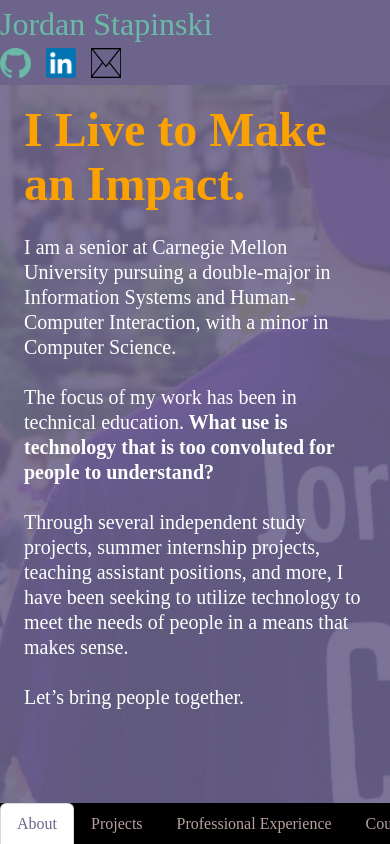
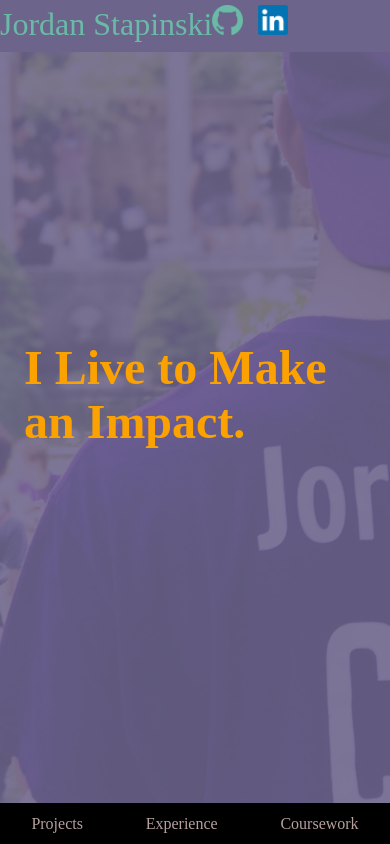
Before and after one commit to jestapinski/Portfolio, a React (Create React App) app: page / in a window 390 px wide. Built offline with nearby package versions, Linux system fonts and the light colour scheme.

Commit message:
Added some modal styling, fixed experience modal, changed favicon, made some mobile UI changes

```diff
--- a/public/index.html
+++ b/public/index.html
@@ -9,7 +9,7 @@
       homescreen on Android. See https://developers.google.com/web/fundamentals/engage-and-retain/web-app-manifest/
     -->
     <link rel="manifest" href="%PUBLIC_URL%/manifest.json">
-    <link rel="shortcut icon" href="%PUBLIC_URL%/favicon.ico">
+    <link rel="shortcut icon" href="%PUBLIC_URL%/favicon.png">
     <link rel="stylesheet"    href="https://cdnjs.cloudflare.com/ajax/libs/animate.css/3.5.2/animate.min.css"/>
     <!--
       Notice the use of %PUBLIC_URL% in the tags above.
--- a/src/About.js
+++ b/src/About.js
@@ -21,7 +21,7 @@ class About extends React.Component {
               I Live to Make an Impact.
           </h2>
           {/* Define the main body text for the About/Splash section */}
-          <p className="animated subtitle fadeInUp is-5 is-white">
+          <p className="animated subtitle fadeInUp is-5 is-white not-on-mobile">
             I am a senior at Carnegie Mellon University pursuing a double-major in Information Systems and Human-Computer Interaction, with a minor in Computer Science.
             <br/><br/>
             The focus of my work has been in technical education.
--- a/src/App.css
+++ b/src/App.css
@@ -57,6 +57,10 @@
   margin-bottom: 0 !important;
 }
 
+.post-card {
+  margin-bottom: 10px !important;
+}
+
 /* Remove the grey background from the popup modals */
 .modal-background {
   background-color: transparent !important;
@@ -79,6 +83,24 @@
   -webkit-animation-duration: 0.5s;
 }
 
+.not-on-mobile {
+  display: none !important;
+}
+
+.only-on-mobile {
+  display: unset !important;
+}
+
+/* Specific positioning for leftmost modals */
+.mc-0, .mc-1, .mc-2, .mc-3 {
+  left: 0%;
+  top: 15%;
+  width: 90%;
+  height: 80%;
+}
+
+@media screen and (min-width: 768px) {
+
   /* Specific positioning for leftmost modals */
   .mc-0 {
     left: 0%;
@@ -91,6 +113,29 @@
     left: 25.5%;
     top: 15%;
     width: 60%;
+  }
+
+  /* Specific positioning for third-column modals */
+  .mc-2 {
+    left: 15%;
+    top: 15%;
+    width: 60%;
+  }
+
+  /* Specific positioning for final-column modals */
+  .mc-3 {
+    left: 40.5%;
+    top: 15%;
+    width: 60%;
+  }
+
+  .not-on-mobile {
+    display: unset !important;
+  }
+
+  .only-on-mobile {
+    display: none !important;
+  }
 }
 
 /* Moving modals to take more screen space */
--- a/src/DepartmentExpanded.js
+++ b/src/DepartmentExpanded.js
@@ -67,8 +67,7 @@ class DepartmentExpanded extends React.Component {
               </div>
               <div className="column">
                 <p className="is-size-3">{expanded.name}</p>
-                <p><i>{expanded.abbrev}</i></p>
-                <p><i>{expanded.description}</i></p>
+                <p><i>{expanded.abbrev} - {expanded.description}</i></p>
                 <br/>
                 {this.render_table()}
               </div>
--- a/src/Department_Card.js
+++ b/src/Department_Card.js
@@ -22,7 +22,7 @@ class DepartmentCard extends React.Component {
 */
   render(){
     return (
-        <div className="card column animated fadeInUp" onClick={this.flip_handler}>
+        <div className="card column animated fadeInUp post-card" onClick={this.flip_handler}>
           <div className="card-image">
             <figure className="image is-square">
               <img src={this.department.image_path} alt={this.department.abbrev}/>
--- a/src/Experience.js
+++ b/src/Experience.js
@@ -25,7 +25,7 @@ class Experience extends React.Component {
         short_description: "Tools for Teaching CS",
         image_path: "exp_imgs/mongo.png",
         location: "New York, NY",
-        skills: ["MongoDB", "Node.JS", "ReactJS", "Bulma CSS", "Materialize CSS", "Product Management", "Teamwork", "Presentation Skills"],
+        skills: ["MongoDB", "Node.JS", "ReactJS", "Bulma CSS", "Product Management", "Teamwork", "Presentation Skills"],
         description: "At MongoDB, I served as a software engineeing intern as part of the Education Team, a group responsible for maintaining online code documentation and certification materials. My initial seven weeks at MongoDB were spent implementing an application which combined the studies of history and cryptography in an interactive web application, part of a partnership with the local CSNYC organization. I then worked to develop a centralized hub for such web applications for better distribution into local schools."
       },
       { corp: "Carnegie Mellon University",
@@ -80,6 +80,10 @@ class Experience extends React.Component {
     this.setState({expanded: false});
   }
 
+  render_skill(skill){
+    return (<p>{skill}</p>)
+  }
+
   // Render a modal for the professional experience if one has been selected
   render_expanded(){
     let expanded = this.state.expanded;
@@ -99,9 +103,12 @@ class Experience extends React.Component {
           <section className="modal-card-body">
             <div className="columns">
               <div className="column is-two-thirds">
-                <figure className="image is-4x3 centered">
+                <figure className="image is-16x9 centered">
                   <img src={expanded.image_path} alt={expanded.corp}/>
                 </figure>
+                <br/>
+                <p className="is-size-3">Description</p>
+                <p className="is-size-6">{expanded.description}</p>
               </div>
               <div className="column">
 
@@ -115,13 +122,9 @@ class Experience extends React.Component {
                 <br/>
 
                 <p className="is-size-4">Skills Obtained</p>
-                <p>{expanded.skills}</p>
-                <br/>
-
+                {expanded.skills.map(skill => this.render_skill(skill))}
               </div>
             </div>
-            <p className="is-size-3">Description</p>
-            <p className="is-size-6">{expanded.description}</p>
           </section>
 
           <footer className="modal-card-foot">
--- a/src/Experience_Card.js
+++ b/src/Experience_Card.js
@@ -21,7 +21,7 @@ class ExperienceCard extends React.Component {
   // Renders the experience card.
   render(){
     return (
-        <div className="card column animated fadeInUp" onClick={this.flip_handler}>
+        <div className="card column animated fadeInUp post-card" onClick={this.flip_handler}>
           <div className="card-image">
             <figure className="image is-4x3">
               <img src={this.experience.image_path} alt={this.experience.corp}/>
--- a/src/Footer.js
+++ b/src/Footer.js
@@ -14,19 +14,39 @@ class Footer extends React.Component {
     super(props);
     // Define the tabbed routes for the footer
     this.main_routes = ["About", "Projects", "Professional Experience", "Coursework"];
+    this.mobile_width = 768;
+  }
+
+  handle_experience(){
+    if (this.props.active === "Professional Experience"){
+      return (<li
+        className='is-active'
+        key={"Professional Experience"}
+        onClick={() => this.props.handle_click("Professional Experience")}>
+        <a>{(window.innerWidth < this.mobile_width) ? "Experience" : "Professional Experience"}</a></li>);
+    }
+    return (<li
+              key={"Professional Experience"}
+        onClick={() => this.props.handle_click("Professional Experience")}>
+        <a>{(window.innerWidth < this.mobile_width) ? "Experience" : "Professional Experience"}</a></li>);
   }
 
   // Render one of the tabs in the footer
   render_tab(name){
     // Change background and text color if active for UX
+    if (name === "Professional Experience"){
+      return this.handle_experience();
+    }
+
     if (this.props.active === name){
       return (<li
-        className='is-active'
+        className={'is-active' + ((name === "About") ? ' not-on-mobile' : '')}
         key={name}
         onClick={() => this.props.handle_click(name)}>
         <a>{name}</a></li>);
     }
     return (<li
+              className={(name === "About") ? ' not-on-mobile' : ''}
               key={name}
               onClick={() => this.props.handle_click(name)}>
               <a>{name}</a>
--- a/src/Header.js
+++ b/src/Header.js
@@ -20,18 +20,24 @@ class Header extends React.Component {
             <div className="navbar-start">
               {/* Leaving href blank allows for auto-redirect to index page regardless of subdomain */}
               <a className="is-teal-text is-size-3" href="">Jordan Stapinski</a>
+              <a href="https://www.github.com/jestapinski" className="top-nav-link only-on-mobile">
+                <img src="github.png" className="github-logo" alt="GitHub" />
+              </a>
+              <a href="https://www.linkedin.com/in/jordanstapinski/" className="top-nav-link only-on-mobile">
+                <img src="linkedin.png" className="github-logo" alt="LinkedIn" />
+              </a>
             </div>
             {/* Place Picture Links on the right side of the navbar */}
             <div className="navbar-end">
-              <a href="https://www.github.com/jestapinski" className="top-nav-link">
+              <a href="https://www.github.com/jestapinski" className="top-nav-link not-on-mobile">
                 <img src="github.png" className="github-logo" alt="GitHub" />
               </a>
 
-              <a href="https://www.linkedin.com/in/jordanstapinski/" className="top-nav-link">
+              <a href="https://www.linkedin.com/in/jordanstapinski/" className="top-nav-link not-on-mobile">
                 <img src="linkedin.png" className="github-logo" alt="LinkedIn" />
               </a>
 
-              <a href="mailto:jestapinski@yahoo.com" className="top-nav-link">
+              <a href="mailto:jestapinski@yahoo.com" className="top-nav-link not-on-mobile">
                 <img src="email.png" className="github-logo" alt="Email" />
               </a>
             </div>
--- a/src/Project_Card.js
+++ b/src/Project_Card.js
@@ -20,7 +20,7 @@ class ProjectCard extends React.Component {
   // Renders the project card.
   render(){
     return (
-      <div className="card column animated fadeInUp" onClick={this.flip_handler}>
+      <div className="card column animated fadeInUp post-card" onClick={this.flip_handler}>
         <div className="card-image">
           <figure className="image is-square">
             <img src={this.project.image_path} alt={this.project.name}/>
--- a/src/Projects.js
+++ b/src/Projects.js
@@ -185,7 +185,7 @@ class Projects extends React.Component {
 
   // Render a resource as a link
   render_resource(resource){
-    return (<p><a href={resource.link}>{resource.name}</a></p>);
+    return (<p><a href={resource.link} target="_blank">{resource.name}</a></p>);
   }
 
   // Render a software stack element as a list element
@@ -198,7 +198,7 @@ class Projects extends React.Component {
     let expanded = this.state.expanded;
     if (expanded){
       cname = "container animated fadeIn modal is-active";
-      c_pos = "modal-card mc-" + expanded.index.toString();
+      c_pos = "modal-card mc-" + (expanded.index % 4).toString();
     } else {
       return;
     }
@@ -221,6 +221,7 @@ class Projects extends React.Component {
                   <img src={expanded.image_path} alt={expanded.name}/>
                 </figure>
                 <p className="is-size-4">Resources</p>
+                {(expanded.resources.length === 0) ? "No Resources for this Project" : ""}
                 {expanded.resources.map(resource => this.render_resource(resource))}
               </div>
 
--- a/src/Semester_Card.js
+++ b/src/Semester_Card.js
@@ -20,7 +20,7 @@ class SemesterCard extends React.Component {
   // Renders the semester card.
   render(){
     return (
-        <div className="card column animated fadeInUp" onClick={this.flip_handler}>
+        <div className="card column animated fadeInUp post-card" onClick={this.flip_handler}>
 
           <div className="card-image">
             <figure className="image is-square">
```
Also changed, not shown: public/favicon.png (added), 1 other file (tests, documents, lock files or other folders). Lines whose indentation alone changed are shown as unchanged.
